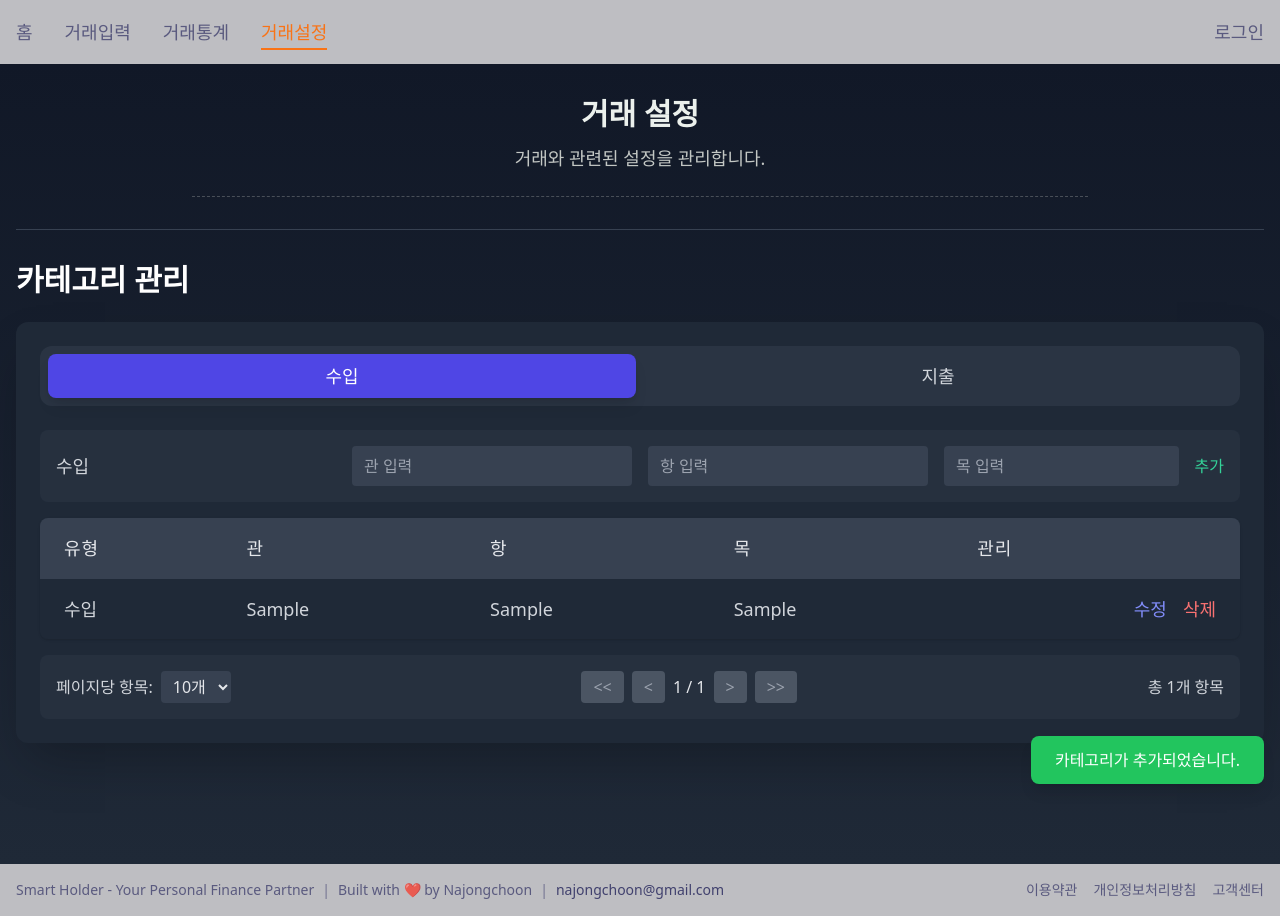
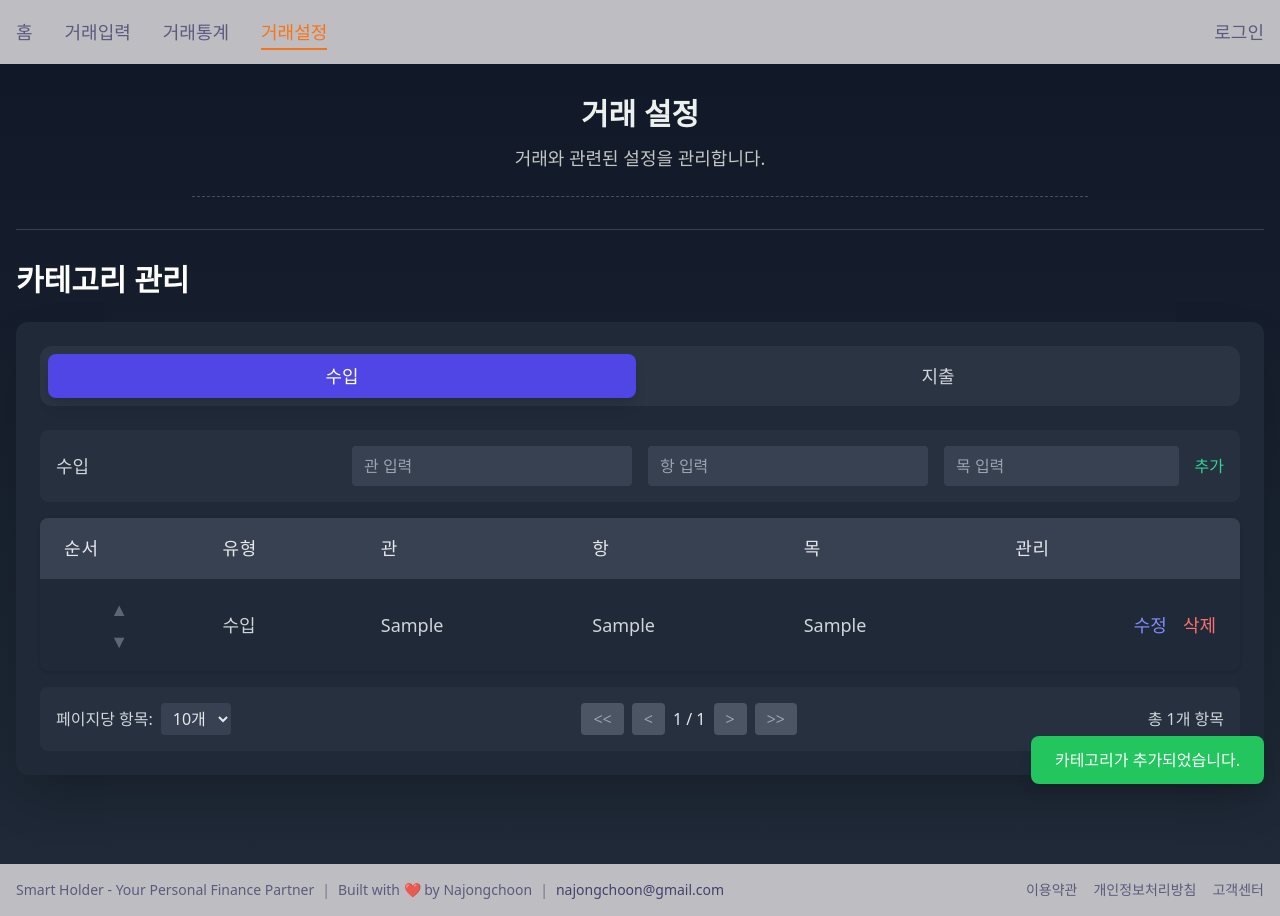
Before and after one commit to jongchoon580325/holder_book, a Next.js app: page /settings in a window 1280 px wide. Both pictures are taken after typing "Sample", "Sample", "Sample" into the empty fields and a click on the button "추가". Built offline with nearby package versions, Linux system fonts and the light colour scheme.

Commit message:
fix: 카테고리 테이블 화살표 기능 수정 - 순서 변경 로직 개선 - 안전성 검사 추가 - order 속성 처리 개선

```diff
--- a/package.json
+++ b/package.json
@@ -9,6 +9,9 @@
     "lint": "next lint"
   },
   "dependencies": {
+    "@dnd-kit/core": "^6.3.1",
+    "@dnd-kit/sortable": "^10.0.0",
+    "@dnd-kit/utilities": "^3.2.2",
     "@headlessui/react": "^2.2.2",
     "cross-env": "^7.0.3",
     "next": "13.4.19",
--- a/src/components/settings/CategoryTable.tsx
+++ b/src/components/settings/CategoryTable.tsx
@@ -5,11 +5,194 @@ import { Category, CategoryType } from '@/types/category';
 import { categoryDB } from '@/utils/indexedDB';
 import ConfirmModal from '../common/ConfirmModal';
 import Toast from '../common/Toast';
+import {
+  DndContext,
+  closestCenter,
+  KeyboardSensor,
+  PointerSensor,
+  useSensor,
+  useSensors,
+  DragEndEvent,
+} from '@dnd-kit/core';
+import {
+  arrayMove,
+  SortableContext,
+  sortableKeyboardCoordinates,
+  verticalListSortingStrategy,
+  useSortable,
+} from '@dnd-kit/sortable';
+import { CSS } from '@dnd-kit/utilities';
 
 interface CategoryTableProps {
   type: CategoryType;
   categories: Category[];
   onUpdate: () => void;
+}
+
+interface SortableRowProps {
+  id: string;
+  category: Category;
+  index: number;
+  startIndex: number;
+  editingId: string | null;
+  formData: { section: string; category: string; subcategory: string };
+  buttonClassName: any;
+  inputClassName: string;
+  type: CategoryType;
+  onEdit: (category: Category) => void;
+  onSave: (id: string) => void;
+  onDelete: (id: string) => void;
+  setEditingId: (id: string | null) => void;
+  setFormData: (data: any) => void;
+  moveCategory: (index: number, direction: 'up' | 'down') => void;
+  totalLength: number;
+}
+
+function SortableRow({
+  id,
+  category,
+  index,
+  startIndex,
+  editingId,
+  formData,
+  buttonClassName,
+  inputClassName,
+  type,
+  onEdit,
+  onSave,
+  onDelete,
+  setEditingId,
+  setFormData,
+  moveCategory,
+  totalLength,
+}: SortableRowProps) {
+  const {
+    attributes,
+    listeners,
+    setNodeRef,
+    transform,
+    transition,
+    isDragging,
+  } = useSortable({ id });
+
+  const style = {
+    transform: CSS.Transform.toString(transform),
+    transition,
+    opacity: isDragging ? 0.5 : 1,
+  };
+
+  return (
+    <tr
+      ref={setNodeRef}
+      style={style}
+      className={`hover:bg-gray-700/50 transition-colors ${
+        isDragging ? 'bg-gray-600' : ''
+      }`}
+    >
+      <td
+        className="px-6 py-4 whitespace-nowrap text-lg text-gray-300 cursor-move"
+        {...attributes}
+        {...listeners}
+      >
+        <div className="flex items-center justify-center">
+          <div className="flex flex-col space-y-1">
+            <button
+              onClick={() => moveCategory(index, 'up')}
+              disabled={startIndex + index === 0}
+              className={`text-gray-400 hover:text-gray-200 ${
+                startIndex + index === 0 ? 'opacity-50 cursor-not-allowed' : ''
+              }`}
+            >
+              ▲
+            </button>
+            <button
+              onClick={() => moveCategory(index, 'down')}
+              disabled={startIndex + index === totalLength - 1}
+              className={`text-gray-400 hover:text-gray-200 ${
+                startIndex + index === totalLength - 1
+                  ? 'opacity-50 cursor-not-allowed'
+                  : ''
+              }`}
+            >
+              ▼
+            </button>
+          </div>
+        </div>
+      </td>
+      <td className="px-6 py-4 whitespace-nowrap text-lg text-gray-300">
+        {type === 'income' ? '수입' : '지출'}
+      </td>
+      <td className="px-6 py-4 whitespace-nowrap text-lg text-gray-300">
+        {editingId === category.id ? (
+          <input
+            type="text"
+            className={inputClassName}
+            value={formData.section}
+            onChange={(e) => setFormData({ ...formData, section: e.target.value })}
+          />
+        ) : (
+          category.section
+        )}
+      </td>
+      <td className="px-6 py-4 whitespace-nowrap text-lg text-gray-300">
+        {editingId === category.id ? (
+          <input
+            type="text"
+            className={inputClassName}
+            value={formData.category}
+            onChange={(e) => setFormData({ ...formData, category: e.target.value })}
+          />
+        ) : (
+          category.category
+        )}
+      </td>
+      <td className="px-6 py-4 whitespace-nowrap text-lg text-gray-300">
+        {editingId === category.id ? (
+          <input
+            type="text"
+            className={inputClassName}
+            value={formData.subcategory}
+            onChange={(e) => setFormData({ ...formData, subcategory: e.target.value })}
+          />
+        ) : (
+          category.subcategory
+        )}
+      </td>
+      <td className="px-6 py-4 whitespace-nowrap text-right text-lg font-medium space-x-4">
+        {editingId === category.id ? (
+          <>
+            <button
+              onClick={() => onSave(category.id)}
+              className={buttonClassName.save}
+            >
+              저장
+            </button>
+            <button
+              onClick={() => setEditingId(null)}
+              className={buttonClassName.cancel}
+            >
+              취소
+            </button>
+          </>
+        ) : (
+          <>
+            <button
+              onClick={() => onEdit(category)}
+              className={buttonClassName.edit}
+            >
+              수정
+            </button>
+            <button
+              onClick={() => onDelete(category.id)}
+              className={buttonClassName.delete}
+            >
+              삭제
+            </button>
+          </>
+        )}
+      </td>
+    </tr>
+  );
 }
 
 export default function CategoryTable({ type, categories, onUpdate }: CategoryTableProps) {
@@ -25,12 +208,24 @@ export default function CategoryTable({ type, categories, onUpdate }: CategoryTa
   const [isSubmitting, setIsSubmitting] = useState(false);
   const [currentPage, setCurrentPage] = useState(1);
   const [itemsPerPage, setItemsPerPage] = useState(10);
+  const [localCategories, setLocalCategories] = useState<Category[]>([]);
+
+  const sensors = useSensors(
+    useSensor(PointerSensor),
+    useSensor(KeyboardSensor, {
+      coordinateGetter: sortableKeyboardCoordinates,
+    })
+  );
+
+  useEffect(() => {
+    setLocalCategories(categories);
+  }, [categories]);
 
   const pageOptions = [10, 20, 30];
-  const totalPages = Math.ceil(categories.length / itemsPerPage);
+  const totalPages = Math.ceil(localCategories.length / itemsPerPage);
   const startIndex = (currentPage - 1) * itemsPerPage;
   const endIndex = startIndex + itemsPerPage;
-  const currentCategories = categories.slice(startIndex, endIndex);
+  const currentCategories = localCategories.slice(startIndex, endIndex);
 
   const showToast = (message: string, type: 'success' | 'error') => {
     if (toast) {
@@ -68,7 +263,7 @@ export default function CategoryTable({ type, categories, onUpdate }: CategoryTa
   };
 
   const isDuplicate = (newCategory: Omit<Category, 'id'>) => {
-    return categories.some(
+    return localCategories.some(
       (cat) =>
         cat.type === newCategory.type &&
         cat.section.trim() === newCategory.section.trim() &&
@@ -179,6 +374,93 @@ export default function CategoryTable({ type, categories, onUpdate }: CategoryTa
     setCurrentPage(1); // 페이지 크기가 변경되면 첫 페이지로 이동
   };
 
+  const handleDragEnd = async (event: DragEndEvent) => {
+    const { active, over } = event;
+
+    if (!over || active.id === over.id) {
+      return;
+    }
+
+    const oldIndex = localCategories.findIndex((item) => item.id === active.id);
+    const newIndex = localCategories.findIndex((item) => item.id === over.id);
+
+    const newItems = arrayMove(localCategories, oldIndex, newIndex);
+    setLocalCategories(newItems);
+
+    try {
+      await Promise.all(
+        newItems.map((item, index) =>
+          categoryDB.updateCategory({ ...item, order: index })
+        )
+      );
+      showToast('카테고리 순서가 변경되었습니다.', 'success');
+      await onUpdate();
+    } catch (error) {
+      console.error('순서 변경 실패:', error);
+      showToast('순서 변경에 실패했습니다.', 'error');
+      setLocalCategories(categories);
+    }
+  };
+
+  const moveCategory = async (index: number, direction: 'up' | 'down') => {
+    const currentIndex = startIndex + index;
+    const targetIndex = direction === 'up' ? currentIndex - 1 : currentIndex + 1;
+
+    // 범위 체크
+    if (
+      (direction === 'up' && currentIndex === 0) ||
+      (direction === 'down' && currentIndex === localCategories.length - 1)
+    ) {
+      return;
+    }
+
+    try {
+      // 현재 카테고리와 대상 카테고리
+      const currentCategory = localCategories[currentIndex];
+      const targetCategory = localCategories[targetIndex];
+
+      if (!currentCategory || !targetCategory) {
+        console.error('카테고리를 찾을 수 없습니다.');
+        return;
+      }
+
+      // 순서 업데이트를 위한 새 배열 생성
+      const updatedCategories = [...localCategories];
+      [updatedCategories[currentIndex], updatedCategories[targetIndex]] =
+        [updatedCategories[targetIndex], updatedCategories[currentIndex]];
+
+      // 상태 업데이트
+      setLocalCategories(updatedCategories);
+
+      // DB 업데이트
+      const currentOrder = currentCategory.order ?? currentIndex;
+      const targetOrder = targetCategory.order ?? targetIndex;
+
+      await Promise.all([
+        categoryDB.updateCategory({
+          ...currentCategory,
+          order: targetOrder
+        }),
+        categoryDB.updateCategory({
+          ...targetCategory,
+          order: currentOrder
+        })
+      ]);
+
+      // 성공 메시지 표시
+      showToast('카테고리 순서가 변경되었습니다.', 'success');
+
+      // 부모 컴포넌트에 업데이트 알림
+      await onUpdate();
+    } catch (error) {
+      console.error('순서 변경 실패:', error);
+      showToast('순서 변경에 실패했습니다.', 'error');
+
+      // 실패 시 원래 상태로 복구
+      setLocalCategories(categories);
+    }
+  };
+
   return (
     <div className="mt-4">
       <div className="mb-4 bg-gray-700/30 rounded-lg p-4">
@@ -243,10 +525,16 @@ export default function CategoryTable({ type, categories, onUpdate }: CategoryTa
         </form>
       </div>
 
+      <DndContext
+        sensors={sensors}
+        collisionDetection={closestCenter}
+        onDragEnd={handleDragEnd}
+      >
         <div className="overflow-x-auto rounded-lg shadow">
           <table className="min-w-full divide-y divide-gray-700">
             <thead className="bg-gray-700">
               <tr>
+                <th className="px-6 py-4 text-left text-lg font-medium text-gray-200 uppercase tracking-wider">순서</th>
                 <th className="px-6 py-4 text-left text-lg font-medium text-gray-200 uppercase tracking-wider">유형</th>
                 <th className="px-6 py-4 text-left text-lg font-medium text-gray-200 uppercase tracking-wider">관</th>
                 <th className="px-6 py-4 text-left text-lg font-medium text-gray-200 uppercase tracking-wider">항</th>
@@ -255,85 +543,36 @@ export default function CategoryTable({ type, categories, onUpdate }: CategoryTa
               </tr>
             </thead>
             <tbody className="bg-gray-800 divide-y divide-gray-700">
-            {currentCategories.map((category) => (
-              <tr key={category.id} className="hover:bg-gray-700/50 transition-colors">
-                <td className="px-6 py-4 whitespace-nowrap text-lg text-gray-300">
-                  {type === 'income' ? '수입' : '지출'}
-                </td>
-                <td className="px-6 py-4 whitespace-nowrap text-lg text-gray-300">
-                  {editingId === category.id ? (
-                    <input
-                      type="text"
-                      className={inputClassName}
-                      value={formData.section}
-                      onChange={(e) => setFormData({ ...formData, section: e.target.value })}
+              <SortableContext
+                items={currentCategories.map(item => item.id)}
+                strategy={verticalListSortingStrategy}
+              >
+                {currentCategories.map((category, index) => (
+                  <SortableRow
+                    key={category.id}
+                    id={category.id}
+                    category={category}
+                    index={index}
+                    startIndex={startIndex}
+                    editingId={editingId}
+                    formData={formData}
+                    buttonClassName={buttonClassName}
+                    inputClassName={inputClassName}
+                    type={type}
+                    onEdit={handleEdit}
+                    onSave={handleSave}
+                    onDelete={handleDelete}
+                    setEditingId={setEditingId}
+                    setFormData={setFormData}
+                    moveCategory={moveCategory}
+                    totalLength={localCategories.length}
                   />
-                  ) : (
-                    category.section
-                  )}
-                </td>
-                <td className="px-6 py-4 whitespace-nowrap text-lg text-gray-300">
-                  {editingId === category.id ? (
-                    <input
-                      type="text"
-                      className={inputClassName}
-                      value={formData.category}
-                      onChange={(e) => setFormData({ ...formData, category: e.target.value })}
-                    />
-                  ) : (
-                    category.category
-                  )}
-                </td>
-                <td className="px-6 py-4 whitespace-nowrap text-lg text-gray-300">
-                  {editingId === category.id ? (
-                    <input
-                      type="text"
-                      className={inputClassName}
-                      value={formData.subcategory}
-                      onChange={(e) => setFormData({ ...formData, subcategory: e.target.value })}
-                    />
-                  ) : (
-                    category.subcategory
-                  )}
-                </td>
-                <td className="px-6 py-4 whitespace-nowrap text-right text-lg font-medium space-x-4">
-                  {editingId === category.id ? (
-                    <>
-                      <button
-                        onClick={() => handleSave(category.id)}
-                        className={buttonClassName.save}
-                      >
-                        저장
-                      </button>
-                      <button
-                        onClick={() => setEditingId(null)}
-                        className={buttonClassName.cancel}
-                      >
-                        취소
-                      </button>
-                    </>
-                  ) : (
-                    <>
-                      <button
-                        onClick={() => handleEdit(category)}
-                        className={buttonClassName.edit}
-                      >
-                        수정
-                      </button>
-                      <button
-                        onClick={() => handleDelete(category.id)}
-                        className={buttonClassName.delete}
-                      >
-                        삭제
-                      </button>
-                    </>
-                  )}
-                </td>
-              </tr>
                 ))}
+              </SortableContext>
             </tbody>
           </table>
         </div>
+      </DndContext>
 
       {/* Pagination Controls */}
       <div className="mt-4 flex items-center justify-between bg-gray-700/30 rounded-lg p-4">
@@ -405,7 +644,7 @@ export default function CategoryTable({ type, categories, onUpdate }: CategoryTa
         </div>
 
         <div className="text-gray-300">
-          총 {categories.length}개 항목
+          총 {localCategories.length}개 항목
         </div>
       </div>
 
```
Also changed, not shown: src/utils/indexedDB.ts (+58 -80 lines), 2 other files (tests, documents, lock files or other folders). Lines whose indentation alone changed are shown as unchanged.
